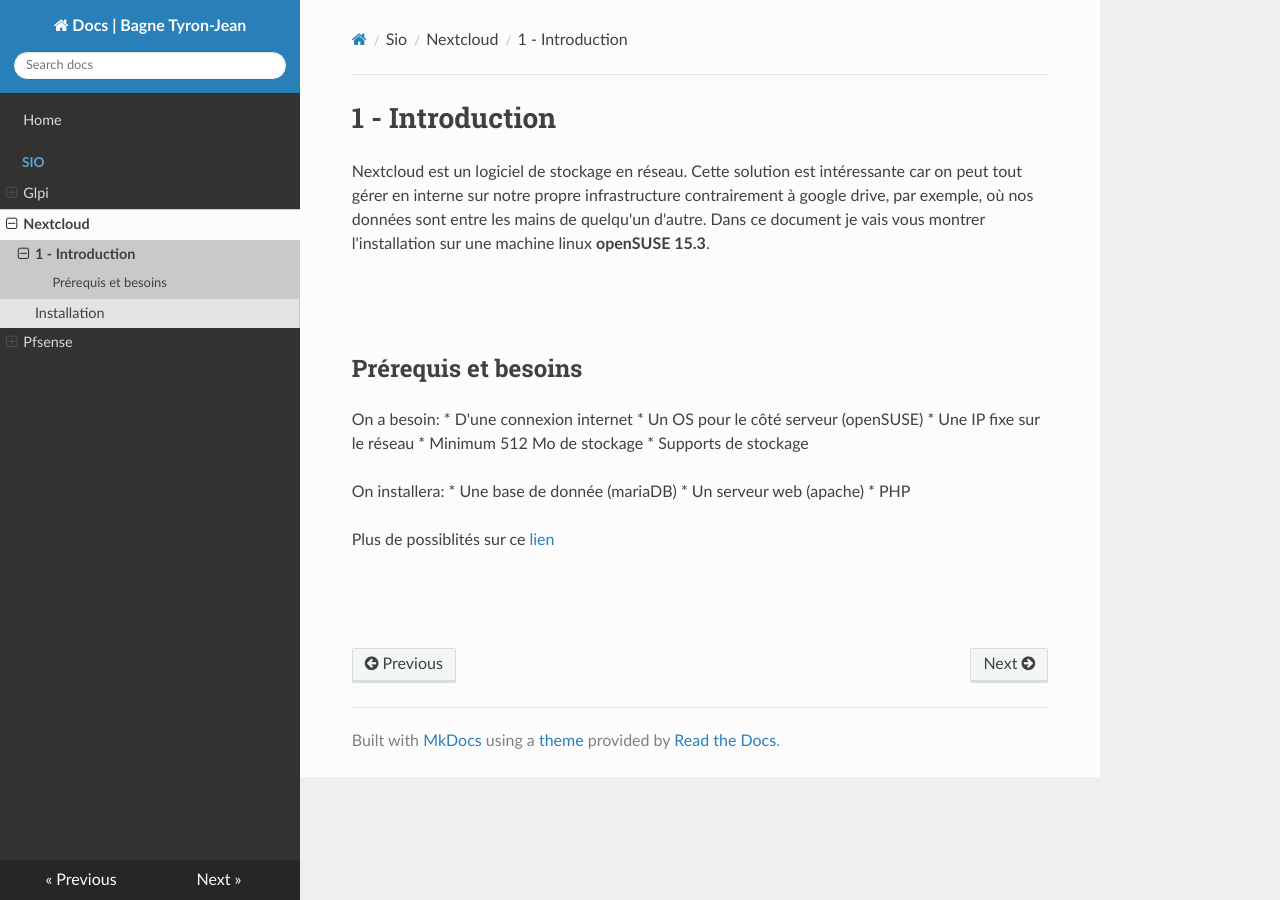
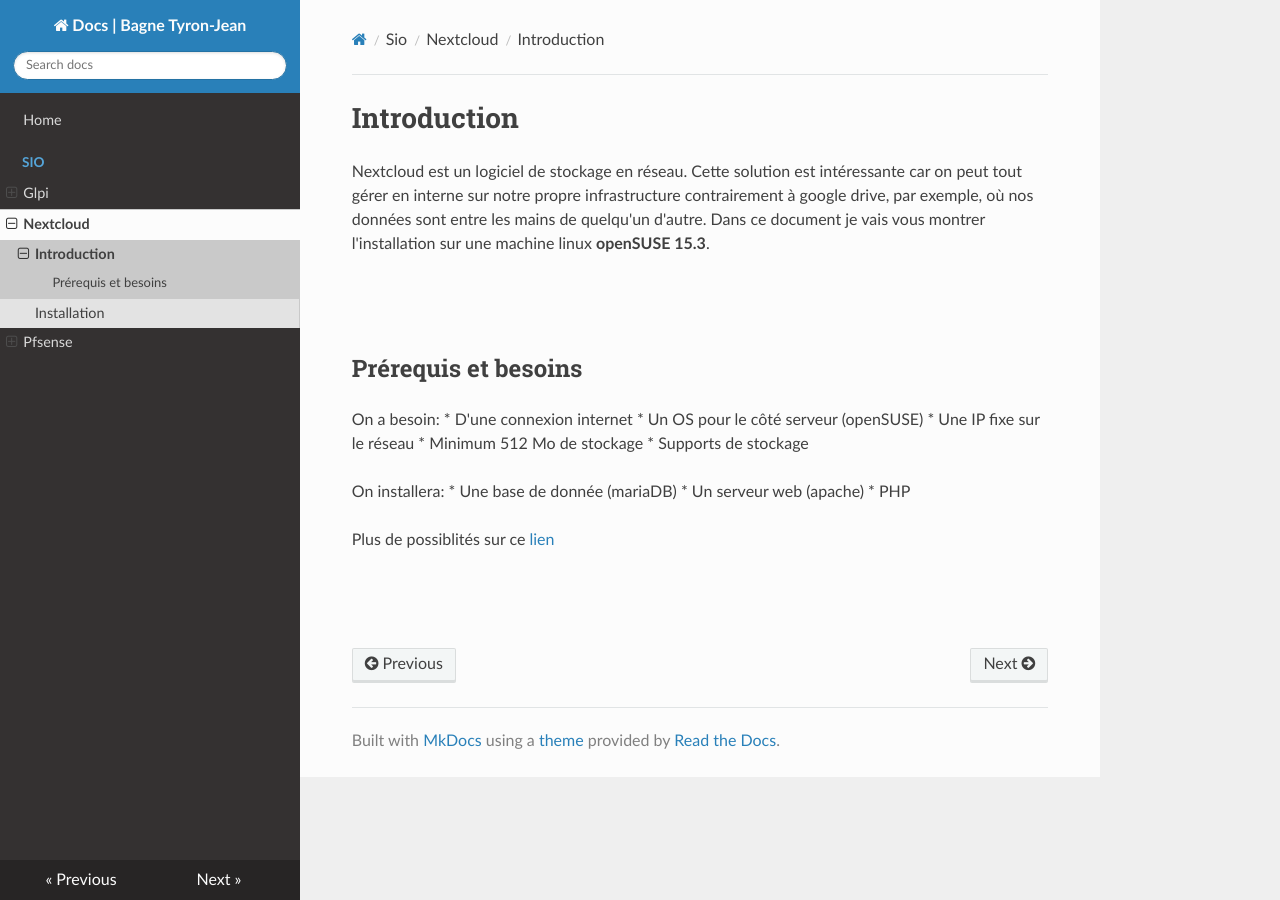
Before and after one commit to wepfen/doc, an MkDocs documentation site: the page built from docs/sio/nextcloud/1_introduction.md, in a window 1280 px wide. Built offline with MkDocs 1.6.1, drawn with Linux system fonts in a browser that asks for light colours; nearby versions of some CDN libraries.

Commit message:
Update 1_introduction.md

```diff
--- a/docs/sio/nextcloud/1_introduction.md
+++ b/docs/sio/nextcloud/1_introduction.md
@@ -1,4 +1,4 @@
-# 1 - Introduction
+# Introduction
 
 Nextcloud est un logiciel de stockage en réseau. Cette solution est intéressante car on peut tout gérer en interne sur notre propre infrastructure contrairement à google drive, par exemple, où nos données sont entre les mains de quelqu'un d'autre. Dans ce document je vais vous montrer l'installation sur une machine linux **openSUSE 15.3**.
 
```
